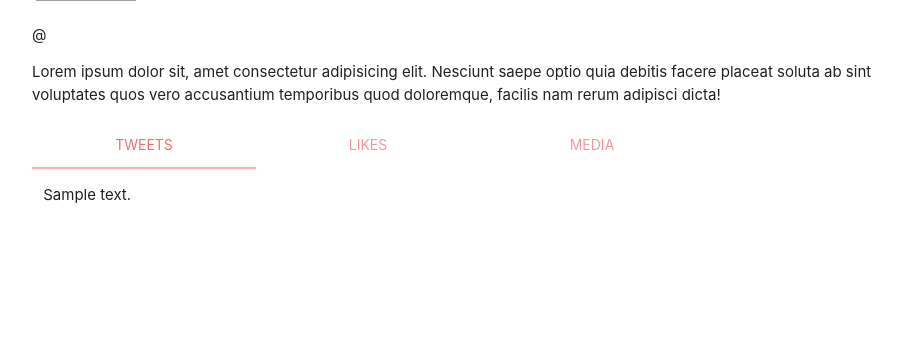
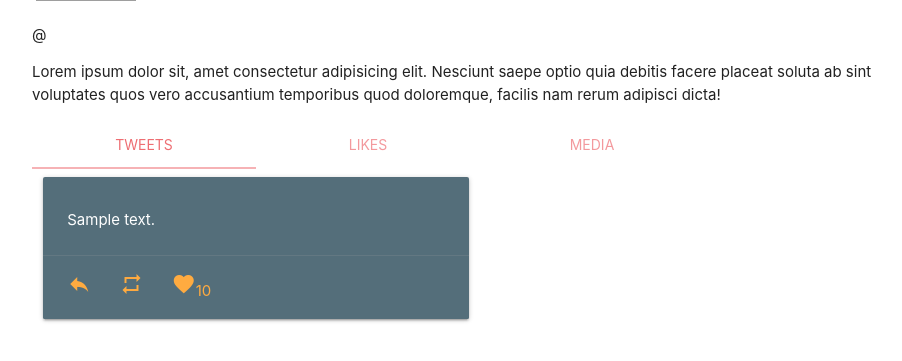
Before and after one commit to MevlutArslan/TwitterClone, a Python web app: template templates/profile.html in a window 1280 px wide. Shown: the part 163-524 px from the top of the page, without its empty margins (160-1062 px from the left). Run offline with Jinja, Linux system fonts and the light colour scheme; the template is opened without the code that fills it: most values are stand-ins (such as "Sample title", 1, 10 or a date in 2020); grey boxes are pictures that could not be loaded.

Commit message:
profile now shows user specific tweets

```diff
--- a/Models.py
+++ b/Models.py
@@ -18,5 +18,6 @@ class Tweet(db.Model):
 
     id = db.Column(db.Integer, unique=True, primary_key=True)
     tweet_owner_id = db.Column(db.String(15), db.ForeignKey('user.id'))
+    # tweet_owner_handle = db.relationship('User')
     text = db.Column(db.String(140), nullable=False)
     likes = db.Column(db.Integer)
--- a/main.py
+++ b/main.py
@@ -3,7 +3,7 @@ from flask_login import login_required, current_user
 from werkzeug.utils import secure_filename
 from . import db
 import os
-from .models import User
+from .models import User, Tweet
 
 main = Blueprint('main', __name__)
 
@@ -44,7 +44,7 @@ def upload_profile_picture():
 @main.route('/profile/<user_handle>')
 def user_profile(user_handle):
     target_user = User.query.filter_by(user_handle=user_handle).first()
-    tweets = target_user.tweets
+    tweets = Tweet.query.filter_by(tweet_owner_id=target_user.id)
     return render_template('profile.html', user=target_user, tweets=tweets)
 
 
--- a/templates/profile.html
+++ b/templates/profile.html
@@ -46,9 +46,21 @@
 
         <div id="tweets" class="col s12">
             {% for tweet in tweets %}
-            <!-- fill with tweet card design -->
-            <p>{{tweet.text}}</p>
-
+            <div class="row">
+                <div class="col s12 m6">
+                  <div class="card blue-grey darken-1">
+                    <div class="card-content white-text">
+                      <span class="card-title">{{user.user_handle}}</span>
+                      <p>{{tweet.text}}</p>
+                    </div>
+                    <div class="card-action">
+                      <a><i class="material-icons">reply</i></a>
+                      <a><i class="material-icons">repeat</i></a>
+                      <a><i class="material-icons">favorite</i><span>{{tweet.likes}}</span></a>
+                    </div>
+                  </div>
+                </div>
+              </div>
             {%endfor%}
         </div>
         <div id="liked_tweets" class="col s12">
```
Also changed, not shown: relationships.db.
